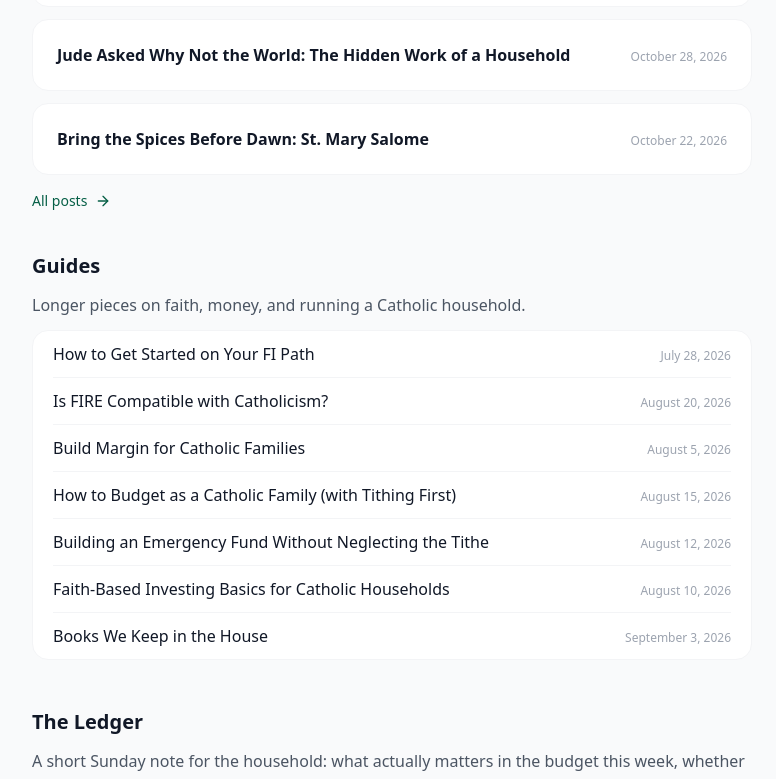
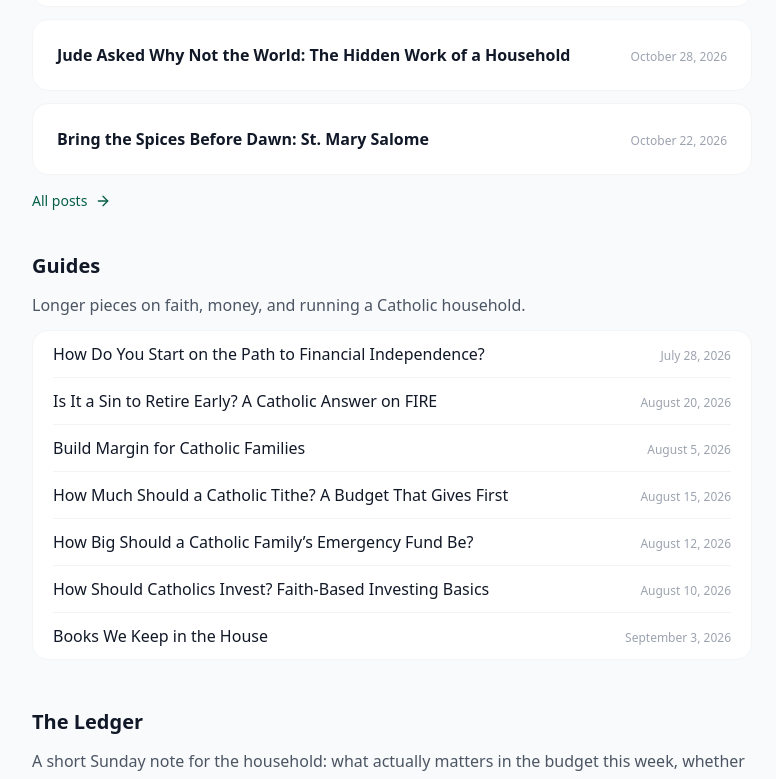
Before and after one commit to daughterpop/super-fi-calc, a React (Vite) app: page /blog in a window 1280 px wide. Shown: the part 432-1211 px from the top of the page, without its empty margins (248-1024 px from the left). Built offline with nearby package versions, Linux system fonts and the light colour scheme.

Commit message:
Experiment 1: search-first question titles on 6 guides, direct answers, calculator links (#31)
Co-authored-by: daughterpop <daughterpop@users.noreply.github.com>

```diff
--- a/src/data/posts.js
+++ b/src/data/posts.js
@@ -30,7 +30,7 @@ const rawPosts = [
     featured: false
   },
   {
-    title: 'What an Extra $100 a Month on a Mortgage Actually Does',
+    title: 'How Much Does an Extra $100 a Month Save on a Mortgage?',
     date: 'October 21, 2026',
     dateSort: '2026-10-21',
     excerpt: 'On a $350,000 loan at 6.5%, an extra $100 a month on the mortgage ends it 42 payments early and saves about $62,600 in interest. Here is the math, and when I would send that $100 elsewhere.',
@@ -432,40 +432,40 @@ const rawPosts = [
     featured: false
   },
   {
-    title: 'Is FIRE Compatible with Catholicism?',
+    title: 'Is It a Sin to Retire Early? A Catholic Answer on FIRE',
     date: 'August 20, 2026',
     dateSort: '2026-08-20',
-    excerpt: 'Financial independence is a tool. Whether it serves or hinders a Catholic family depends on what the freedom is for.',
+    excerpt: 'No. Early retirement is not sinful in itself, but the Church calls work a duty, so the plan is judged by what the freedom is for. What FIRE gets right, where it goes wrong, and a three-question test.',
     readTime: '5 min read',
     link: '/blog/is-fire-compatible-with-catholicism',
     tags: ['Stewardship', 'FI'],
     featured: true
   },
   {
-    title: 'How to Budget as a Catholic Family (with Tithing First)',
+    title: 'How Much Should a Catholic Tithe? A Budget That Gives First',
     date: 'August 15, 2026',
     dateSort: '2026-08-15',
-    excerpt: 'Tithe first, then build the rest of the plan. A simple order that keeps giving from becoming the leftover.',
+    excerpt: 'The Church sets no fixed percentage; each Catholic supports the Church according to ability (CCC 2043). Many families use 10% as a benchmark. Here is a budget that takes it out first.',
     readTime: '5 min read',
     link: '/blog/how-to-budget-as-a-catholic-family-with-tithing-first',
     tags: ['Stewardship', 'Tithing', 'Budget'],
     featured: false
   },
   {
-    title: 'Building an Emergency Fund Without Neglecting the Tithe',
+    title: 'How Big Should a Catholic Family’s Emergency Fund Be?',
     date: 'August 12, 2026',
     dateSort: '2026-08-12',
-    excerpt: 'The cash buffer and the tithe are not rivals. Both protect the household’s ability to respond when need appears.',
+    excerpt: 'Three to six months of essential expenses, tithe included, built after a $1,000–$2,000 starter fund. One-income and large families should aim high, and keep giving while the fund grows.',
     readTime: '4 min read',
     link: '/blog/building-an-emergency-fund-without-neglecting-the-tithe',
     tags: ['Stewardship', 'Tithing', 'Emergency'],
     featured: false
   },
   {
-    title: 'Faith-Based Investing Basics for Catholic Households',
+    title: 'How Should Catholics Invest? Faith-Based Investing Basics',
     date: 'August 10, 2026',
     dateSort: '2026-08-10',
-    excerpt: 'Investing is stewardship of future capacity. Basic principles that keep the portfolio aligned with the family’s real ends.',
+    excerpt: 'Take the full 401(k) match, hold low-cost index or target-date funds, and decide deliberately whether to add moral screens. A plain starting point for Catholic households with surplus to invest.',
     readTime: '5 min read',
     link: '/blog/faith-based-investing-basics-for-catholic-households',
     tags: ['Stewardship', 'Investing'],
@@ -492,10 +492,10 @@ const rawPosts = [
     featured: true
   },
   {
-    title: 'How to Get Started on Your FI Path',
+    title: 'How Do You Start on the Path to Financial Independence?',
     date: 'July 28, 2026',
     dateSort: '2026-07-28',
-    excerpt: 'One clear path for Catholic households ready to begin: calculate, cut what does not serve, invest the gap, and keep giving first.',
+    excerpt: 'One shared goal, rough numbers, one calculator run and one change this month. Seven steps for a Catholic household starting toward financial independence from zero.',
     readTime: '5 min read',
     link: '/blog/how-to-get-started-on-your-fi-path',
     tags: ['Stewardship', 'FI'],
--- a/src/pages/building-an-emergency-fund-without-neglecting-the-tithe.jsx
+++ b/src/pages/building-an-emergency-fund-without-neglecting-the-tithe.jsx
@@ -10,14 +10,10 @@ export default function BuildingAnEmergencyFundWithoutNeglectingTheTithe() {
           Practical guide
         </p>
         <h1 className="text-4xl md:text-5xl font-bold text-gray-900 mb-6">
-          Building an Emergency Fund Without Neglecting the Tithe
+          How Big Should a Catholic Family’s Emergency Fund Be?
         </h1>
         <p className="text-lg text-gray-600 mb-8 leading-relaxed">
-          How Catholic families can build a real cash buffer and keep generosity as a first claim — so unexpected costs never force a choice between prudence and fidelity.
-        </p>
-
-        <p className="mb-6">
-          Hey everyone,
+          Three to six months of essential expenses, with the tithe counted as one of those expenses. Start with a $1,000–$2,000 starter fund while you keep giving, and aim for the six-month end if the household runs on one income or has many children.
         </p>
 
         <p className="mb-6">
@@ -66,7 +62,9 @@ export default function BuildingAnEmergencyFundWithoutNeglectingTheTithe() {
           How much is enough?
         </h2>
         <p className="mb-6">
-          Calculate essential monthly costs — not the full lifestyle number. Include the tithe. Multiply by three to six depending on job stability, family size, and health. A household of eight with one income needs a larger buffer than a dual-income couple with no dependents. Honesty here is an act of care, not fear.
+          Calculate essential monthly costs — not the full lifestyle number. Include the tithe. Multiply by three to six depending on job stability, family size, and health. A household of eight with one income needs a larger buffer than a dual-income couple with no dependents. Honesty here is an act of care, not fear. The{' '}
+          <Link to="/calculators/emergency-fund" className="text-emerald-700 font-medium hover:underline">emergency fund calculator</Link>{' '}
+          does that multiplication for your own household.
         </p>
         <p className="mb-6">
           Keep the fund in a high-yield savings account that is separate from daily checking. It should be accessible within a day or two, not locked in long-term investments.
@@ -104,7 +102,7 @@ export default function BuildingAnEmergencyFundWithoutNeglectingTheTithe() {
         </p>
 
         <p className="text-lg font-medium text-gray-800 mt-10">
-          Give first. Protect the household. Let the buffer serve both prudence and love.
+          Keep the tithe, fill the buffer, and let the cash serve both prudence and love.
         </p>
         <p className="text-gray-700 font-medium mt-6">– Dustin</p>
 
--- a/src/pages/extra-100-a-month-on-a-mortgage.jsx
+++ b/src/pages/extra-100-a-month-on-a-mortgage.jsx
@@ -10,7 +10,7 @@ export default function Extra100AMonthOnAMortgage() {
         </p>
 
         <h1 className="text-4xl md:text-5xl font-bold text-gray-900 mb-8">
-          What an Extra $100 a Month on a Mortgage Actually Does
+          How Much Does an Extra $100 a Month Save on a Mortgage?
         </h1>
 
         <p className="text-xl font-semibold text-gray-800 mb-4">
--- a/src/pages/faith-based-investing-basics-for-catholic-households.jsx
+++ b/src/pages/faith-based-investing-basics-for-catholic-households.jsx
@@ -10,14 +10,10 @@ export default function FaithBasedInvestingBasicsForCatholicHouseholds() {
           Practical guide
         </p>
         <h1 className="text-4xl md:text-5xl font-bold text-gray-900 mb-6">
-          Faith-Based Investing Basics for Catholic Households
+          How Should Catholics Invest? Faith-Based Investing Basics
         </h1>
         <p className="text-lg text-gray-600 mb-8 leading-relaxed">
-          A simple starting point for Catholic families who want their investments to serve long-term margin without turning money into an idol or ignoring moral considerations.
-        </p>
-
-        <p className="mb-6">
-          Hey everyone,
+          Begin by capturing any employer 401(k) match, then put the rest into low-cost, broad index or target-date funds and keep buying through good years and bad. Moral screening is a legitimate option for Catholic households; make that choice on purpose rather than by default.
         </p>
 
         <p className="mb-6">
@@ -41,14 +37,18 @@ export default function FaithBasedInvestingBasicsForCatholicHouseholds() {
           For the large majority of Catholic households the simplest effective approach is:
         </p>
         <ul className="list-disc pl-6 space-y-2 mb-6 text-gray-700">
-          <li>Capture every dollar of employer 401(k) match — it is free money.</li>
+          <li>Capture every dollar of employer 401(k) match — it is free money. The{' '}
+            <Link to="/calculators/employer-match" className="text-emerald-700 font-medium hover:underline">employer match calculator</Link>{' '}
+            shows what skipping it costs.</li>
           <li>Favor low-cost, broad-market index funds or target-date funds inside retirement accounts.</li>
           <li>Keep fees low. Expense ratios matter more than almost any other variable over decades.</li>
           <li>Invest consistently through market ups and downs rather than trying to time them.</li>
           <li>Avoid complexity, leverage, and speculative individual stocks until the basics are solid and the household has real margin.</li>
         </ul>
         <p className="mb-6">
-          Consistency beats cleverness for the first ten or twenty years. Most of the benefit comes from the savings rate and time in the market, not from stock-picking skill.
+          Consistency beats cleverness for the first ten or twenty years. Most of the benefit comes from the savings rate and time in the market, not from stock-picking skill. The{' '}
+          <Link to="/calculators/compound-growth" className="text-emerald-700 font-medium hover:underline">compound growth calculator</Link>{' '}
+          shows what a steady monthly amount becomes over those decades.
         </p>
 
         <h2 className="text-2xl font-bold text-gray-900 mt-10 mb-4">
@@ -93,7 +93,7 @@ export default function FaithBasedInvestingBasicsForCatholicHouseholds() {
 
         <p className="not-prose mb-8 flex flex-wrap gap-3">
           <Link
-            to="/calculators"
+            to="/calculators/fi-path"
             className="inline-flex items-center gap-2 px-6 py-3 bg-emerald-600 hover:bg-emerald-700 text-white font-semibold rounded-xl transition-colors text-sm sm:text-base shadow-sm"
           >
             Find your FI number →
--- a/src/pages/how-to-budget-as-a-catholic-family-with-tithing-first.jsx
+++ b/src/pages/how-to-budget-as-a-catholic-family-with-tithing-first.jsx
@@ -10,14 +10,10 @@ export default function HowToBudgetAsACatholicFamilyWithTithingFirst() {
           Practical guide
         </p>
         <h1 className="text-4xl md:text-5xl font-bold text-gray-900 mb-6">
-          How to Budget as a Catholic Family (with Tithing First)
+          How Much Should a Catholic Tithe? A Budget That Gives First
         </h1>
         <p className="text-lg text-gray-600 mb-8 leading-relaxed">
-          A simple, faith-aligned budget that treats giving as a first claim, protects the non-negotiables, and still creates the surplus that builds real financial margin.
-        </p>
-
-        <p className="mb-6">
-          Hey everyone,
+          The Church sets no fixed percentage: the fifth precept asks the faithful to help provide for the Church’s material needs, each according to his own ability (CCC 2043). Many families use the biblical tenth as a benchmark, and whatever share you settle on belongs at the top of the budget, not at the bottom.
         </p>
 
         <p className="mb-6">
@@ -35,7 +31,8 @@ export default function HowToBudgetAsACatholicFamilyWithTithingFirst() {
           Many Catholic households treat the tithe (or a prayerfully chosen percentage) as a non-negotiable expense, not a leftover. That is coherent with the Gospel and with financial independence. If generosity only exists while the W-2 is large, the plan was never ordered to fidelity.
         </p>
         <p className="mb-6">
-          Practical move: the day income arrives, set aside the giving percentage before any other allocation. Automate it if possible. What remains is the true envelope for living, saving, and building margin.
+          Practical move: the day income arrives, set aside the giving percentage before any other allocation. Automate it if possible. What remains is the true envelope for living, saving, and building margin. To see what a given percentage leaves for everything else, try the{' '}
+          <Link to="/calculators/tithing-surplus" className="text-emerald-700 font-medium hover:underline">tithing and surplus calculator</Link>.
         </p>
 
         <h2 className="text-2xl font-bold text-gray-900 mt-10 mb-4">
--- a/src/pages/how-to-get-started-on-your-fi-path.jsx
+++ b/src/pages/how-to-get-started-on-your-fi-path.jsx
@@ -10,10 +10,10 @@ export default function HowToGetStartedOnYourFiPath() {
           Evergreen guide · Core pillar
         </p>
         <h1 className="text-4xl md:text-5xl font-bold text-gray-900 mb-6">
-          How to Get Started on Your FI Path
+          How Do You Start on the Path to Financial Independence?
         </h1>
         <p className="text-lg text-gray-600 mb-8 leading-relaxed">
-          A simple, faith-aligned starting point for Catholic families who want clearer numbers without turning money into an idol.
+          Agree with your spouse on one goal, write down rough numbers, run an FI calculator once, and change one thing this month. After that the work is mostly review and patience; the seven steps below fill in each piece.
         </p>
 
         <p className="mb-6">
@@ -67,7 +67,8 @@ export default function HowToGetStartedOnYourFiPath() {
           3. Run the calculator once
         </h2>
         <p className="mb-6">
-          Plug those rough numbers into the free FI calculator. The output is not a prophecy. It is a flashlight:
+          Plug those rough numbers into the free{' '}
+          <Link to="/calculators/fi-path" className="text-emerald-700 font-medium hover:underline">FI path calculator</Link>. The output is not a prophecy. It is a flashlight:
           “At this surplus and these expenses, we are roughly <em>X</em> years out.”
         </p>
         <p className="mb-6">
@@ -94,7 +95,9 @@ export default function HowToGetStartedOnYourFiPath() {
           <li><strong>Automate</strong> — raise the 401(k) contribution, set a recurring taxable transfer, or capture the employer match</li>
         </ul>
         <p className="mb-6">
-          One lever, done consistently, beats an elaborate system you abandon in three weeks. This is how real{' '}
+          To see how far one lever moves the date, the{' '}
+          <Link to="/calculators/savings-rate-runway" className="text-emerald-700 font-medium hover:underline">savings rate calculator</Link>{' '}
+          compares the before and after. One lever, done consistently, beats an elaborate system you abandon in three weeks. This is how real{' '}
           <Link to="/blog/build-margin-for-catholic-families" className="text-emerald-700 font-medium hover:underline">margin</Link>{' '}
           is built — not in theory, but in the next thirty days.
         </p>
--- a/src/pages/is-fire-compatible-with-catholicism.jsx
+++ b/src/pages/is-fire-compatible-with-catholicism.jsx
@@ -10,14 +10,10 @@ export default function IsFireCompatibleWithCatholicism() {
           Core question
         </p>
         <h1 className="text-4xl md:text-5xl font-bold text-gray-900 mb-6">
-          Is FIRE Compatible with Catholicism?
+          Is It a Sin to Retire Early? A Catholic Answer on FIRE
         </h1>
         <p className="text-lg text-gray-600 mb-8 leading-relaxed">
-          A clear Catholic answer to the Financial Independence, Retire Early movement — what to keep, what to leave behind, and how margin for vocation differs from the secular race to stop working.
-        </p>
-
-        <p className="mb-6">
-          Hey everyone,
+          No. Retiring early is not a sin in itself, but the Catechism calls work a duty (CCC 2427), so the real question is what the freed-up years are for. The thrift, low debt and patient investing behind FIRE fit Catholic prudence; treating leisure as the prize does not.
         </p>
 
         <p className="mb-6">
@@ -95,7 +91,7 @@ export default function IsFireCompatibleWithCatholicism() {
 
         <p className="not-prose mb-8 flex flex-wrap gap-3">
           <Link
-            to="/calculators"
+            to="/calculators/fi-path"
             className="inline-flex items-center gap-2 px-6 py-3 bg-emerald-600 hover:bg-emerald-700 text-white font-semibold rounded-xl transition-colors text-sm sm:text-base shadow-sm"
           >
             Find your FI number →
```
Also changed, not shown: 2 other files (tests, documents, lock files or other folders).
